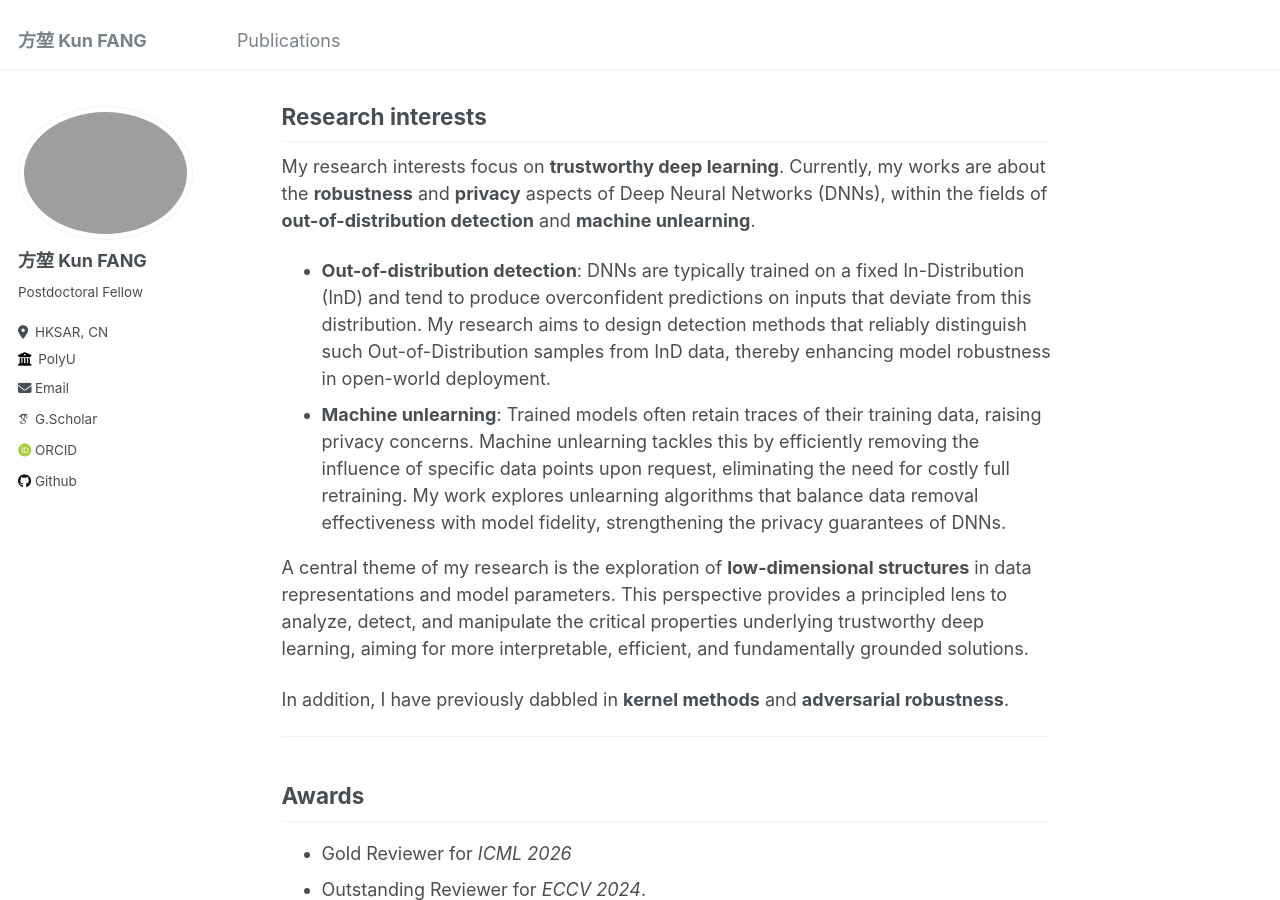
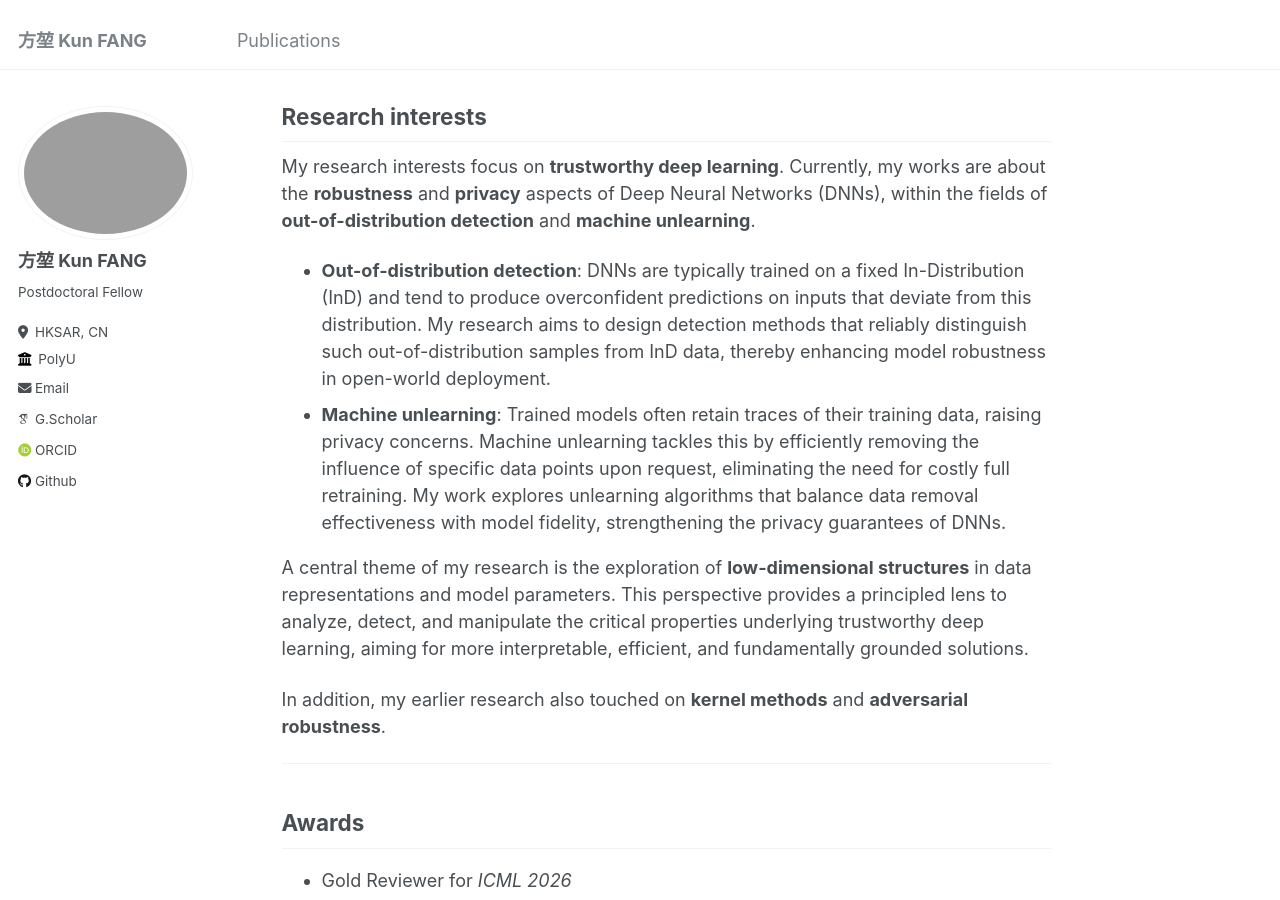
Before and after one commit to fanghenshaometeor/fanghenshaometeor.github.io, a Jekyll site: the page built from _pages/about.md, in a window 1280 px wide and 900 px high, scrolled down 330 px. Built offline with Jekyll 4.4.1, drawn with Linux system fonts in a browser that asks for light colours; some web fonts are replaced.

Commit message:
update-about

```diff
--- a/_pages/about.md
+++ b/_pages/about.md
@@ -9,19 +9,19 @@
 
 I am a Postdoctoral Fellow at [ASTAPLE](https://www.astaple.com/), where I am honored to work with [Prof. Haibo HU](https://haibohu.org/), in [Department of Electrical and Electronic Engineering](https://www.polyu.edu.hk/eee/?sc_lang=en) of [The Hong Kong Polytechnic University](https://www.polyu.edu.hk/en/).
 
-Previously, I completed my Ph.D. in March 2025 under the supervision of [Prof. Jie YANG](https://scholar.google.com/citations?user=tmx7tu8AAAAJ&hl=en) at [Institute of Image Processing and Pattern Recognition](http://www.pami.sjtu.edu.cn/) in [Department of Automation](https://automation.sjtu.edu.cn/) of [Shanghai Jiao Tong University](https://www.sjtu.edu.cn/). Before that, I received the BA.Eng. degree from [Tongji University](https://www.tongji.edu.cn/) in 2018. I then received the MA.Eng. degree from [Shanghai Jiao Tong University](https://www.sjtu.edu.cn/) in 2021.
+Previously, I completed my Ph.D. in March 2025 under the supervision of [Prof. Jie YANG](https://scholar.google.com/citations?user=tmx7tu8AAAAJ&hl=en) at [Institute of Image Processing and Pattern Recognition](http://www.pami.sjtu.edu.cn/) in [Department of Automation](https://sais.sjtu.edu.cn/) of [Shanghai Jiao Tong University](https://www.sjtu.edu.cn/). Before that, I received the BA.Eng. degree from [Tongji University](https://www.tongji.edu.cn/) in 2018. I then received the MA.Eng. degree from [Shanghai Jiao Tong University](https://www.sjtu.edu.cn/) in 2021.
 
 
 Research interests
 ---
 My research interests focus on **trustworthy deep learning**. Currently, my works are about the **robustness** and **privacy** aspects of Deep Neural Networks (DNNs), within the fields of **out-of-distribution detection** and **machine unlearning**.
 
-- **Out-of-distribution detection**: DNNs are typically trained on a fixed In-Distribution (InD) and tend to produce overconfident predictions on inputs that deviate from this distribution. My research aims to design detection methods that reliably distinguish such Out-of-Distribution samples from InD data, thereby enhancing model robustness in open-world deployment.
+- **Out-of-distribution detection**: DNNs are typically trained on a fixed In-Distribution (InD) and tend to produce overconfident predictions on inputs that deviate from this distribution. My research aims to design detection methods that reliably distinguish such out-of-distribution samples from InD data, thereby enhancing model robustness in open-world deployment.
 - **Machine unlearning**: Trained models often retain traces of their training data, raising privacy concerns. Machine unlearning tackles this by efficiently removing the influence of specific data points upon request, eliminating the need for costly full retraining. My work explores unlearning algorithms that balance data removal effectiveness with model fidelity, strengthening the privacy guarantees of DNNs.
 
 A central theme of my research is the exploration of **low-dimensional structures** in data representations and model parameters. This perspective provides a principled lens to analyze, detect, and manipulate the critical properties underlying trustworthy deep learning, aiming for more interpretable, efficient, and fundamentally grounded solutions.
 
-In addition, I have previously dabbled in **kernel methods** and **adversarial robustness**.
+In addition, my earlier research also touched on **kernel methods** and **adversarial robustness**.
 
 ---
 
@@ -30,6 +30,6 @@
 ---
 - Gold Reviewer for *ICML 2026*
 - Outstanding Reviewer for *ECCV 2024*.
-
 ---
+<br>
 *Last update: 2026.06.14.*
```
